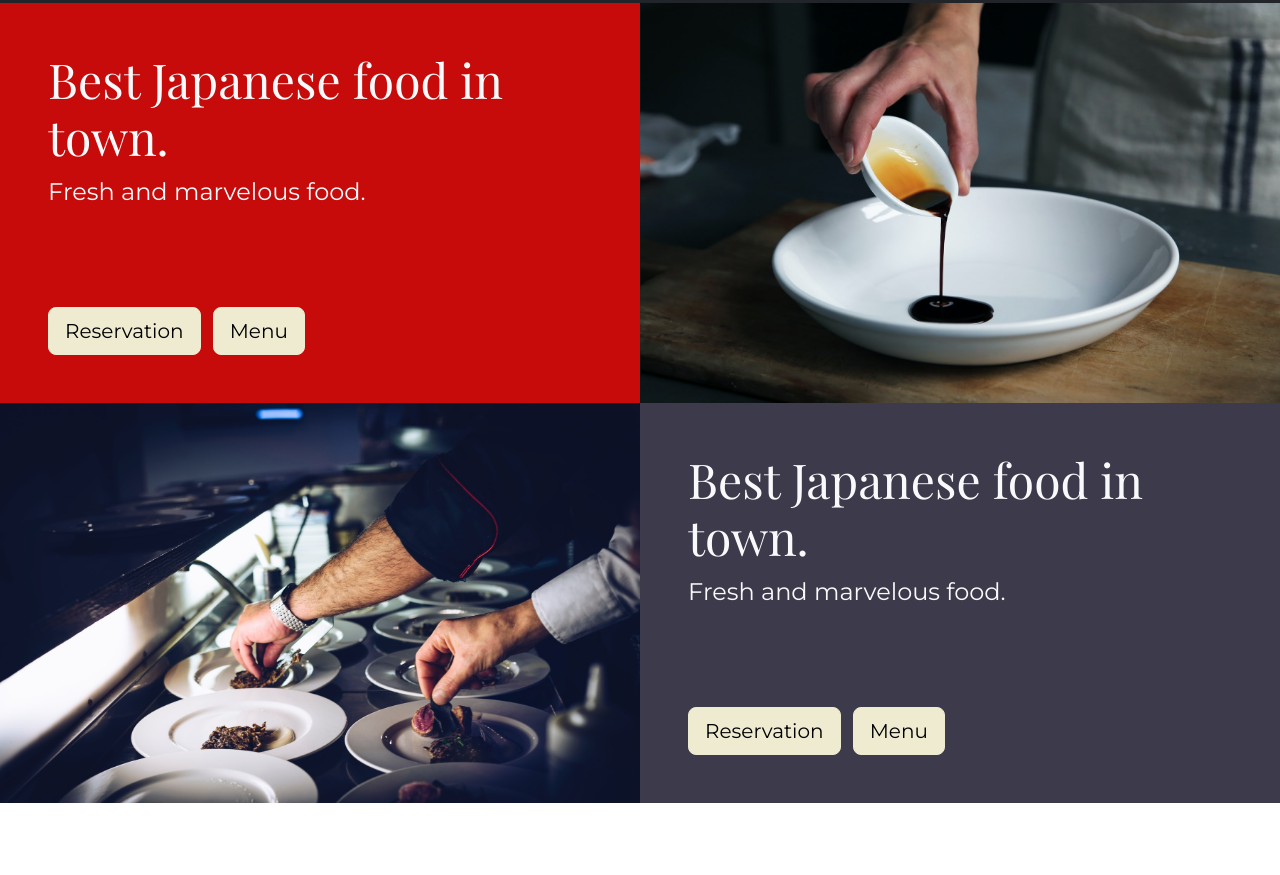
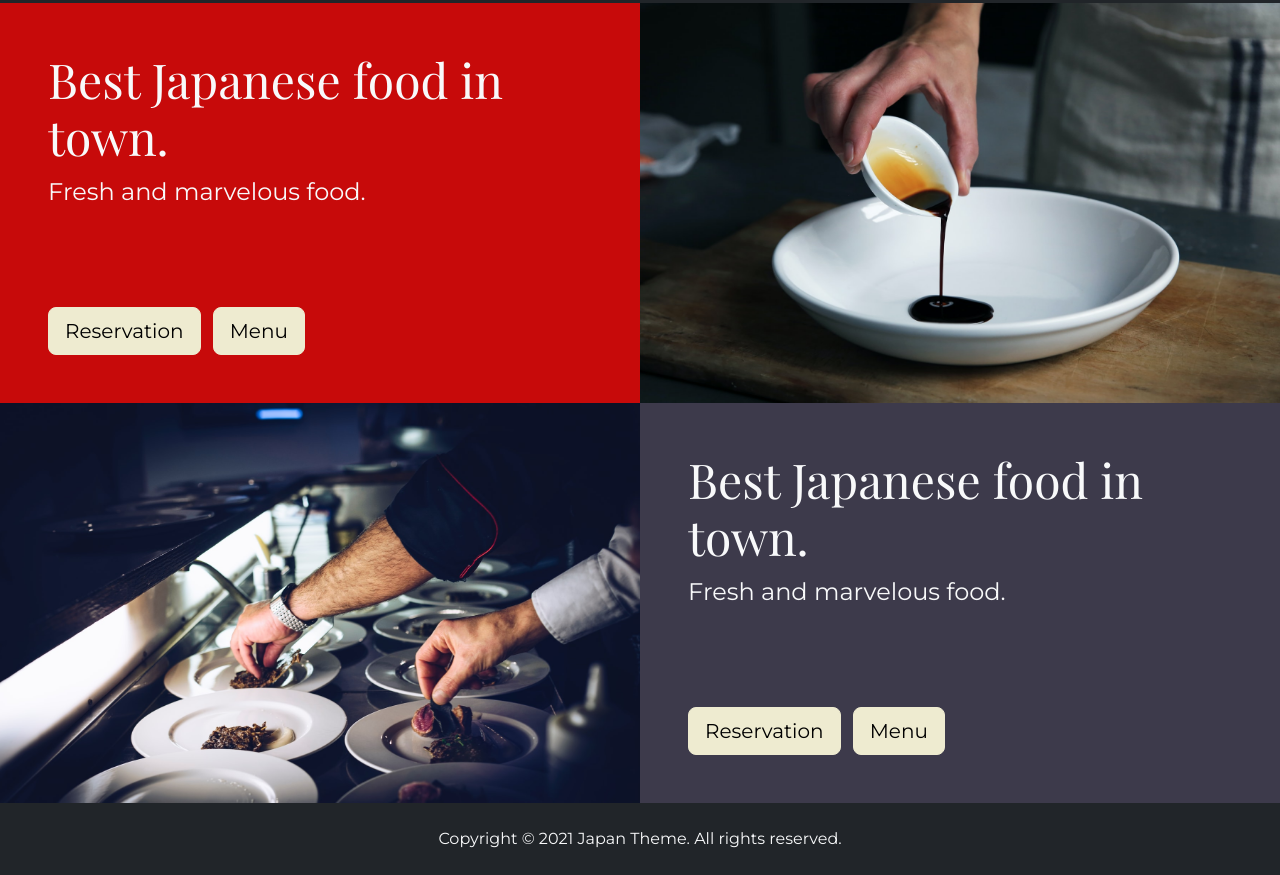
Before and after one commit to Ponifty/bootstrap-restaurant-website, a website: page index.html in a window 1280 px wide. Shown: the part 2712-3587 px from the top of the page. Before the commit the page ends 3515 px from the top, so only its background shows below. Drawn offline with nearby package versions, Linux system fonts and the light colour scheme.

Commit message:
✨Footer

```diff
--- a/index.html
+++ b/index.html
@@ -308,5 +308,11 @@
         </div>
       </section>
     </main>
+
+    <footer class="bg-dark p-4 text-center">
+      <a href="#" class="text-light text-decoration-none"
+        >Copyright © 2021 Japan Theme. All rights reserved.</a
+      >
+    </footer>
   </body>
 </html>
```
